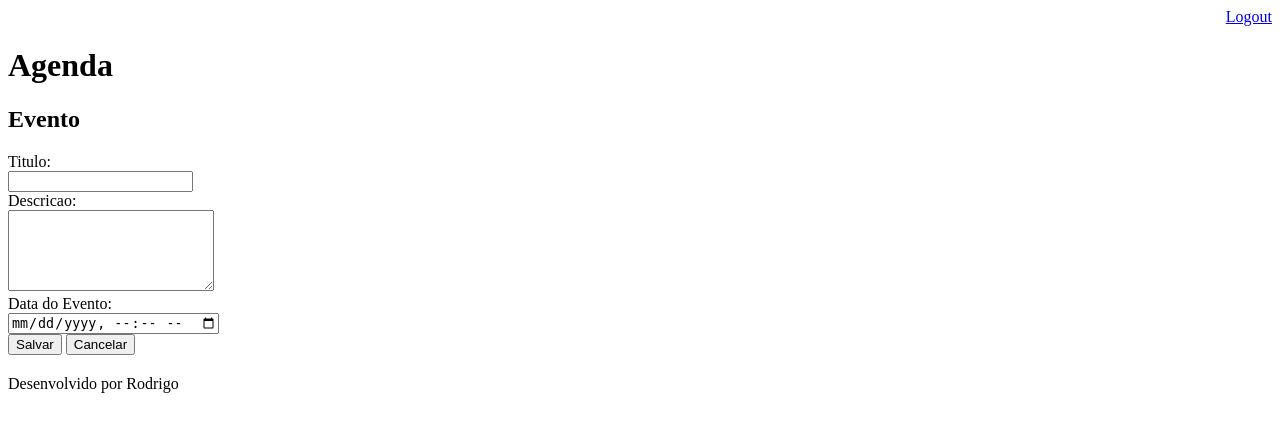
After one commit to docinel/Django, a Django app: page /agenda/evento in a window 1280 px wide. The commit adds this page. Shown: the top 432 px of the page. Run offline with Django 4.2, Linux system fonts and the light colour scheme; the visitor is signed in with stand-in values (Sample User, id 1).

Commit message:
inciando o crud

```diff
--- a/agenda/agenda/urls.py
+++ b/agenda/agenda/urls.py
@@ -21,6 +21,8 @@ from django.views.generic import RedirectView
 urlpatterns = [
     path('admin/', admin.site.urls),
     path('agenda/', views.lista_evendos),
+    path('agenda/evento', views.evento),
+    path('agenda/submit', views.submit_evento),
     path("", RedirectView.as_view(url="/agenda/")),
     path('login/', views.login_user),
     path('login/submit', views.submit_login),
--- a/agenda/core/views.py
+++ b/agenda/core/views.py
@@ -38,3 +38,20 @@ def lista_evendos(request):
     evento = Evento.objects.filter(usuario=usuario)
     response = {'eventos': evento}
     return render(request, 'agenda.html', response)
+
+@login_required(login_url='/login/')
+def evento(request):
+    return render(request, 'evento.html')
+
+@login_required(login_url='/login/')
+def submit_evento(request):
+    if request.POST:
+        titulo = request.POST.get('titulo')
+        data_evento = request.POST.get('data_evento')
+        descricao = request.POST.get('descricao')
+        usuario = request.user
+        Evento.objects.create(titulo=titulo,
+                              data_evento=data_evento,
+                              descricao=descricao,
+                              usuario=usuario)
+    return redirect('/')
--- a/agenda/templates/agenda.html
+++ b/agenda/templates/agenda.html
@@ -1,6 +1,11 @@
 {% extends "model-page.html" %}
 {% block content %}
     <h2>Agendamentos</h2>
+
+    <a href="evento">
+        <button type="button">Novo Evento</button>
+    </a>
+
     <ul style= "font-size: 20px">
     {%for evento in eventos %}
     <li>{{evento.titulo}} - {{evento.data_evento}}</li>
--- /dev/null
+++ b/agenda/templates/evento.html
@@ -0,0 +1,22 @@
+{% extends "model-page.html" %}
+
+{% block content %}
+    <h2>Evento</h2>
+    <form action="submit" method="post"> {% csrf_token %}
+        <label for="titulo">Titulo: </label><br>
+        <input type="text" name="titulo" id="titulo"></label><br>
+        <label for="descricao">Descricao: </label><br>
+        <textarea type="text" name="descricao" id="descricao" cols="23" rows="5"></textarea><br>
+        <label for="data_evento">Data do Evento: </label><br>
+        <input type="datetime-local" name="data_evento" id="data_evento"></label><br>
+        <button type="submit">Salvar</button>
+        <a href="/">
+            <button type="button">Cancelar</button>
+        </a>
+    </form>
+    <ul style= "font-size: 20px">
+    {%for evento in eventos %}
+    <li>{{evento.titulo}} - {{evento.data_evento}}</li>
+    {% endfor %}
+    </ul>
+{% endblock %}
```
